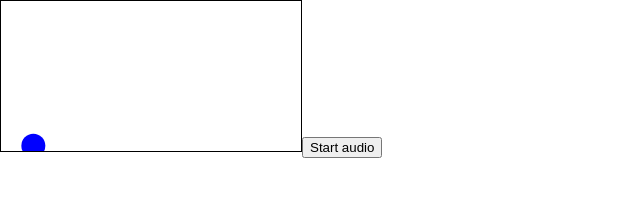
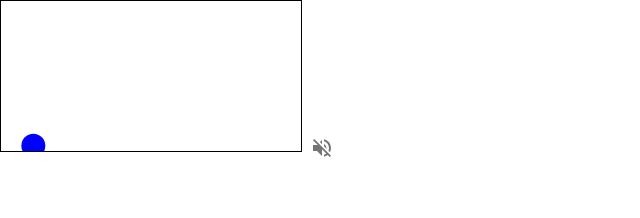
Before and after one commit to stephenjbradshaw/blobs, a React (Create React App) app: page / in a window 1280 px wide. Shown: the top 218 px of the page, without its empty margins (0-640 px from the left). Built offline with nearby package versions, Linux system fonts and the light colour scheme.

Commit message:
Add mute button

```diff
--- a/package.json
+++ b/package.json
@@ -3,6 +3,10 @@
   "version": "0.1.0",
   "private": true,
   "dependencies": {
+    "@emotion/react": "^11.7.1",
+    "@emotion/styled": "^11.6.0",
+    "@mui/icons-material": "^5.2.5",
+    "@mui/material": "^5.2.5",
     "@testing-library/jest-dom": "^5.16.1",
     "@testing-library/react": "^12.1.2",
     "@testing-library/user-event": "^13.5.0",
--- a/src/App.js
+++ b/src/App.js
@@ -1,7 +1,33 @@
+import {useState} from "react";
 import Canvas from "./Canvas";
+import * as Tone from "tone";
+import IconButton from "@mui/material/IconButton";
+import VolumeOff from "@mui/icons-material/VolumeOff";
+import VolumeUp from "@mui/icons-material/VolumeUp";
 
 const App = () => {
-  return <Canvas />;
+  const [isAudioReady, setIsAudioReady] = useState(false);
+  const [isMuted, setIsMuted] = useState(true);
+
+  const handleMuteButtonClick = async () => {
+    if (!isAudioReady) {
+      await Tone.start();
+      setIsAudioReady(true);
+    }
+    setIsMuted((prevState) => !prevState);
+  };
+
+  const synth = new Tone.PolySynth().toDestination();
+  isMuted ? (Tone.Destination.mute = true) : (Tone.Destination.mute = false);
+
+  return (
+    <>
+      <Canvas synth={synth} isAudioReady={isAudioReady} />
+      <IconButton onClick={handleMuteButtonClick}>
+        {isMuted ? <VolumeOff /> : <VolumeUp />}
+      </IconButton>
+    </>
+  );
 };
 
 export default App;
--- a/src/Canvas.js
+++ b/src/Canvas.js
@@ -1,8 +1,7 @@
-import {useRef, useEffect, useState} from "react";
-import * as Tone from "tone";
+import {useRef, useEffect} from "react";
 import useBall from "./useBall";
 
-const Canvas = ({...rest}) => {
+const Canvas = ({synth, isAudioReady, ...rest}) => {
   const canvasRef = useRef(null);
   // Ref used so that these values persist across re-renders
   const timersRef = useRef({
@@ -13,11 +12,7 @@ const Canvas = ({...rest}) => {
 
   const timers = timersRef.current;
 
-  const [isAudioReady, setIsAudioReady] = useState(false);
-
   const {draw} = useBall({radius: 12, color: "blue"});
-
-  const synth = new Tone.PolySynth().toDestination();
 
   useEffect(() => {
     let animationFrameId;
@@ -54,19 +49,9 @@ const Canvas = ({...rest}) => {
   }, [draw, isAudioReady, synth, timers]);
 
   return (
-    <>
-      <canvas ref={canvasRef} {...rest} style={{border: "1px solid black"}}>
-        <p>Alt text here</p>
-      </canvas>
-      <button
-        onClick={async () => {
-          await Tone.start();
-          setIsAudioReady(true);
-        }}
-      >
-        Start audio
-      </button>
-    </>
+    <canvas ref={canvasRef} {...rest} style={{border: "1px solid black"}}>
+      <p>Alt text here</p>
+    </canvas>
   );
 };
 
```
Also changed, not shown: 1 other file (tests, documents, lock files or other folders).
